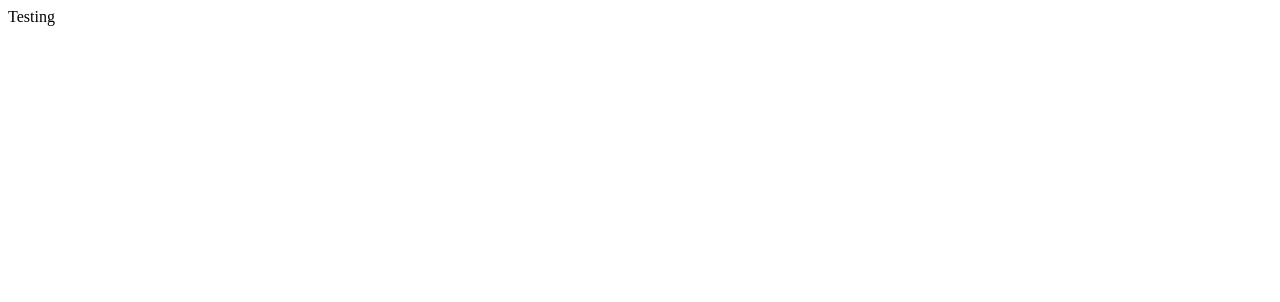
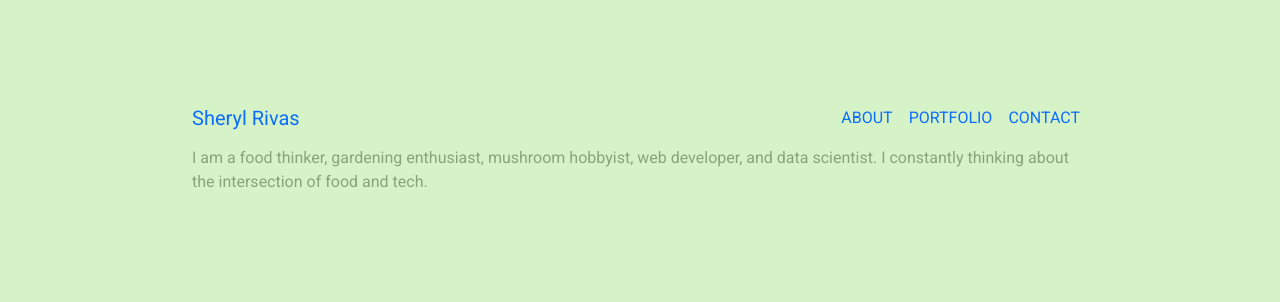
Before and after one commit to sherylrivas/sherylrivas.github.io, a plain HTML site: page index.html in a window 1280 px wide. Drawn offline with nearby package versions, Linux system fonts and the light colour scheme; a web font is replaced by a local one.

Commit message:
initial stylings

```diff
--- a/index.html
+++ b/index.html
@@ -1 +1,58 @@
-Testing
+<!DOCTYPE html>
+<html lang="en">
+<head>
+    <meta charset="UTF-8">
+    <title>Sheryl Rivas</title>
+
+    <!-- Favicon -->
+    <link rel="icon" href="other/favicon.ico" type="image/icon type">
+
+    <!-- Style Sheets -->
+
+    <link href="https://cdn.jsdelivr.net/npm/bootstrap@5.0.0-beta2/dist/css/bootstrap.min.css" rel="stylesheet" integrity="sha384-BmbxuPwQa2lc/FVzBcNJ7UAyJxM6wuqIj61tLrc4wSX0szH/Ev+nYRRuWlolflfl" crossorigin="anonymous">
+    <link rel="stylesheet" href="styles.css">
+
+    <!-- Fonts -->
+    <link rel="preconnect" href="https://fonts.gstatic.com">
+    <link href="https://fonts.googleapis.com/css2?family=Roboto&family=Source+Serif+Pro:ital,wght@0,300;0,400;0,600;1,400&display=swap" rel="stylesheet">
+
+    <!-- Font-Awesome Script -->
+    <script src="https://kit.fontawesome.com/ef2d5ba3e3.js" crossorigin="anonymous"></script>
+
+    <!-- Bootstrap Scripts -->
+    <script src="https://code.jquery.com/jquery-3.5.1.slim.min.js" integrity="sha384-DfXdz2htPH0lsSSs5nCTpuj/zy4C+OGpamoFVy38MVBnE+IbbVYUew+OrCXaRkfj" crossorigin="anonymous"></script>
+    <script src="https://cdn.jsdelivr.net/npm/popper.js@1.16.0/dist/umd/popper.min.js" integrity="sha384-Q6E9RHvbIyZFJoft+2mJbHaEWldlvI9IOYy5n3zV9zzTtmI3UksdQRVvoxMfooAo" crossorigin="anonymous"></script>
+    <script src="https://stackpath.bootstrapcdn.com/bootstrap/4.5.0/js/bootstrap.min.js" integrity="sha384-OgVRvuATP1z7JjHLkuOU7Xw704+h835Lr+6QL9UvYjZE3Ipu6Tp75j7Bh/kR0JKI" crossorigin="anonymous"></script>
+
+</head>
+<body>
+
+  <!-- Navigation Bar -->
+
+  <nav class="navbar navbar-expand-lg">
+    <a class="navbar-brand" href="">Sheryl Rivas</a>
+    <button class="navbar-toggler" type="button" data-toggle="collapse" data-target="#navbarSupportedContent" aria-controls="navbarSupportedContent" aria-expanded="false" aria-label="Toggle navigation">
+      <span class="navbar-toggler-icon"></span>
+    </button>
+    <div class="collapse navbar-collapse" id="navbarSupportedContent">
+      <ul class="navbar-nav ms-auto">
+        <li class="nav-item">
+          <a class="nav-link" href="">ABOUT</a>
+        </li>
+        <li class="nav-item">
+          <a class="nav-link" href="">PORTFOLIO</a>
+        </li>
+        <li class="nav-item">
+          <a class="nav-link" href="">CONTACT</a>
+        </li>
+      </ul>
+    </div>
+  </nav>
+
+  <p>
+    I am a food thinker, gardening enthusiast, mushroom hobbyist, web developer, and data scientist. I constantly thinking about the intersection of food and tech.
+
+  </p>
+
+</body>
+</html>
--- /dev/null
+++ b/styles.css
@@ -0,0 +1,11 @@
+
+/* Fonts */
+
+/* HTML headings */
+body {
+  background-color: #D6F2C7;
+  font-family: 'Roboto', sans-serif;
+  color: #87a677;
+  padding: 7% 15%;
+
+}
```
Also changed, not shown: Art/Scan 3.jpeg (added), Art/Scan 5 copy.jpeg (added), Art/Scan 5.jpeg (added), 2 other files.
